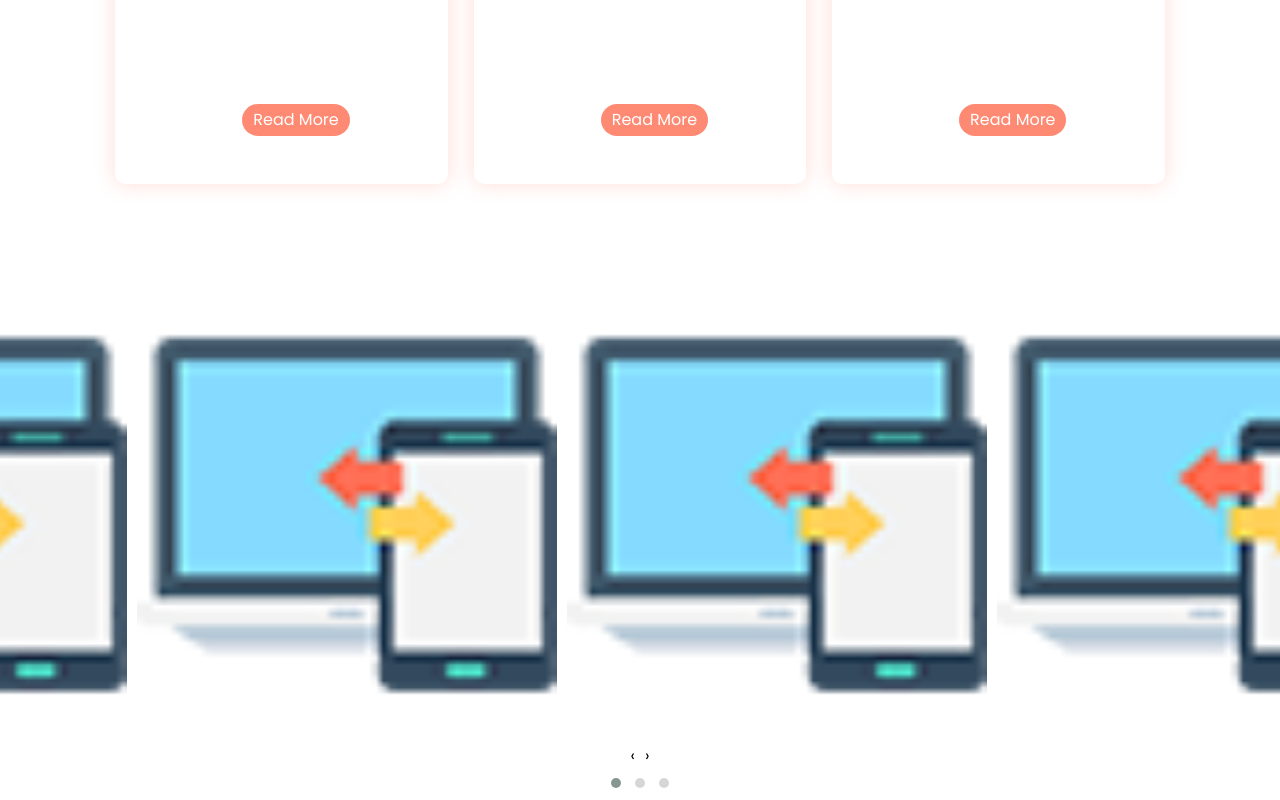
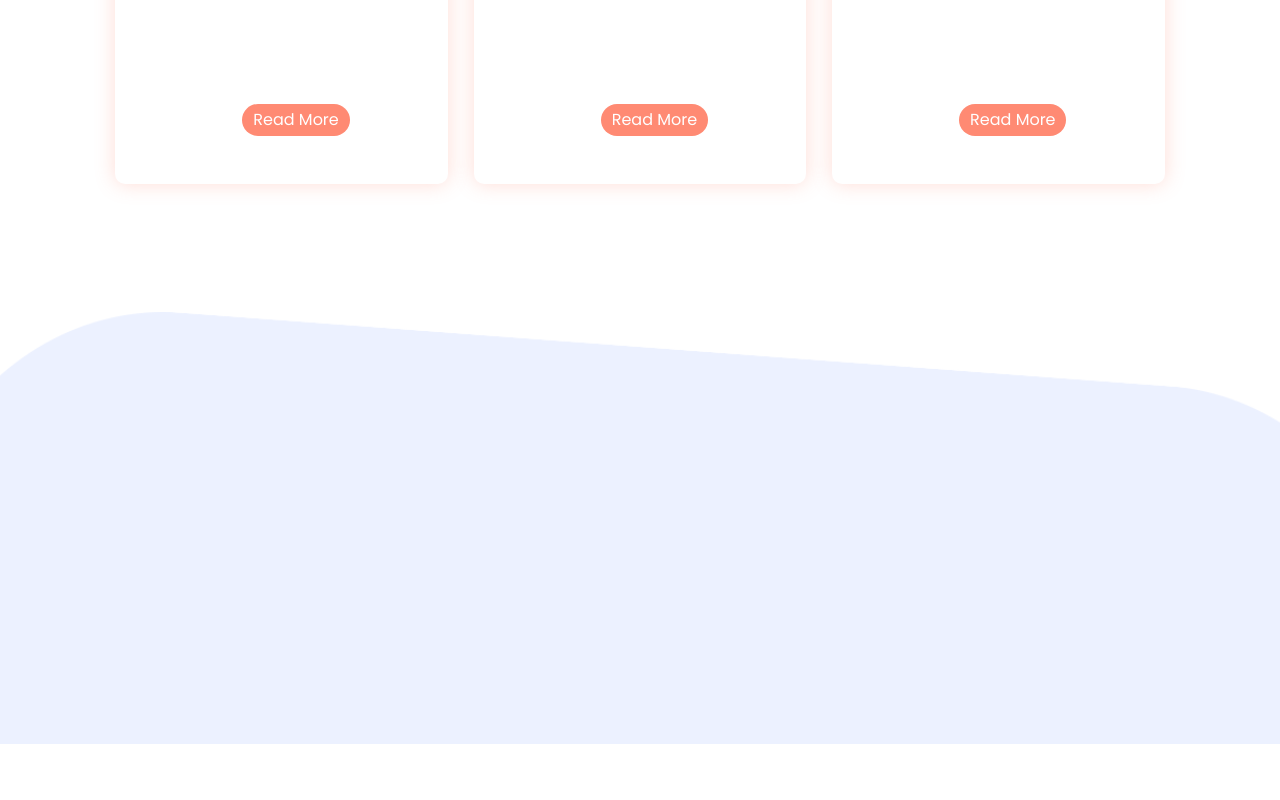
Before and after one commit to nimapm/Foton, a React (Create React App) app: page / in a window 1280 px wide. Shown: the part 5656-6456 px from the top of the page. After the commit the page ends 6400 px from the top, so only its background shows below. Built offline with nearby package versions, Linux system fonts and the light colour scheme.

Commit message:
carousel background added

```diff
--- a/src/assets/css/_common.scss
+++ b/src/assets/css/_common.scss
@@ -2,7 +2,8 @@
 @import "./mixins";
 
 
-/* general */
+/* general start */
+
 .read-more-btn {
 
     @include readMore;
@@ -19,6 +20,9 @@
 .cnt-top {
     vertical-align: top;
 }
+
+/* general end  */
+
 
 /* prices start */
 
@@ -174,12 +178,40 @@
 }
 
 
+/* prices end */
+
+/* customers carousel  start */
+
+.customers-carousel {
+    @include section(60vh);
+
+}
+
+.customer-carousel-bg {
+    width: 100%;
+    height: 100%;
+    text-align: center;
+    position: relative;
+    overflow-x: hidden;
+
+    img {
+        left: -20%;
+        bottom: 0;
+        position: absolute;
+        width: 140%;
+        height: 90%;
+        z-index: 7;
+    }
+
+}
+
+/* customers carousel   end */
 
 /* Responsive */
 @media screen and (max-width: 700px) {
 
 
-
+    /* prices start */
 
     .price-box-parent {
 
@@ -218,7 +250,7 @@
         }
     }
 
-
+    /* prices start */
 
 
 
--- a/src/components/common/customers-carousel.jsx
+++ b/src/components/common/customers-carousel.jsx
@@ -10,52 +10,65 @@ import img3 from "../../assets/images/logo/mobile.png";
 import img4 from "../../assets/images/logo/mobile.png";
 
 class CustomersCarousel extends Component {
-  state = {};
+  state = {
+    background: this.props.background,
+  };
   render() {
+    // const { background } = this.props;
+
     return (
-      <OwlCarousel
-        className="owl-theme"
-        loop
-        margin={10}
-        nav
-        items="3"
-        autoplay
-        nav
-        dots
-        margin={10}
-      >
-        <div class="item">
-          <img src={img1} />
+      <React.Fragment>
+        <div className="customers-carousel">
+          <div className="customer-carousel-bg">
+            <img
+              src={require("../../assets/images/background/layer-blue-bottom.png")}
+            />
+          </div>
         </div>
+      </React.Fragment>
 
-        <div class="item">
-          <img src={img2} />
-        </div>
+      // <OwlCarousel
+      //   className="owl-theme"
+      //   loop
+      //   nav
+      //   items="5"
+      //   autoplay
+      //   nav
+      //   dots
+      //   margin={10}
+      // >
+      //   <div class="item">
+      //     <img src={img1} />
+      //   </div>
 
-        <div class="item">
-          <img src={img3} />
-        </div>
+      //   <div class="item">
+      //     <img src={img2} />
+      //   </div>
 
-        <div class="item">
-          <img src={img4} />
-        </div>
+      //   <div class="item">
+      //     <img src={img3} />
+      //   </div>
 
-        <div class="item">
-          <img src={img1} />
-        </div>
+      //   <div class="item">
+      //     <img src={img4} />
+      //   </div>
 
-        <div class="item">
-          <img src={img2} />
-        </div>
+      //   <div class="item">
+      //     <img src={img1} />
+      //   </div>
 
-        <div class="item">
-          <img src={img3} />
-        </div>
+      //   <div class="item">
+      //     <img src={img2} />
+      //   </div>
 
-        <div class="item">
-          <img src={img4} />
-        </div>
-      </OwlCarousel>
+      //   <div class="item">
+      //     <img src={img3} />
+      //   </div>
+
+      //   <div class="item">
+      //     <img src={img4} />
+      //   </div>
+      // </OwlCarousel>
     );
   }
 }
--- a/src/components/main.jsx
+++ b/src/components/main.jsx
@@ -22,7 +22,7 @@ class Main extends Component {
         <Unique />
         <ProtectedData />
         <Prices />
-        <CustomersCarousel />
+        <CustomersCarousel background={true} />
       </React.Fragment>
     );
   }
```
Also changed, not shown: src/assets/images/background/layer-blue-bottom.png (added).
